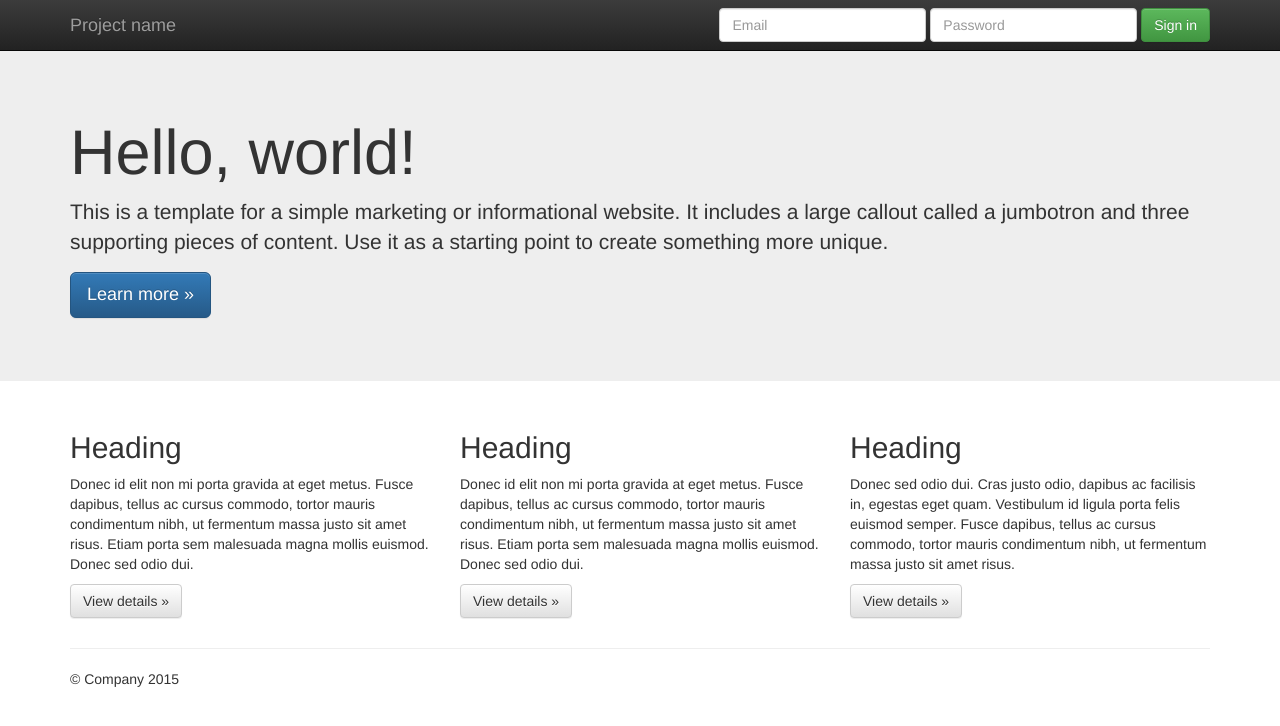
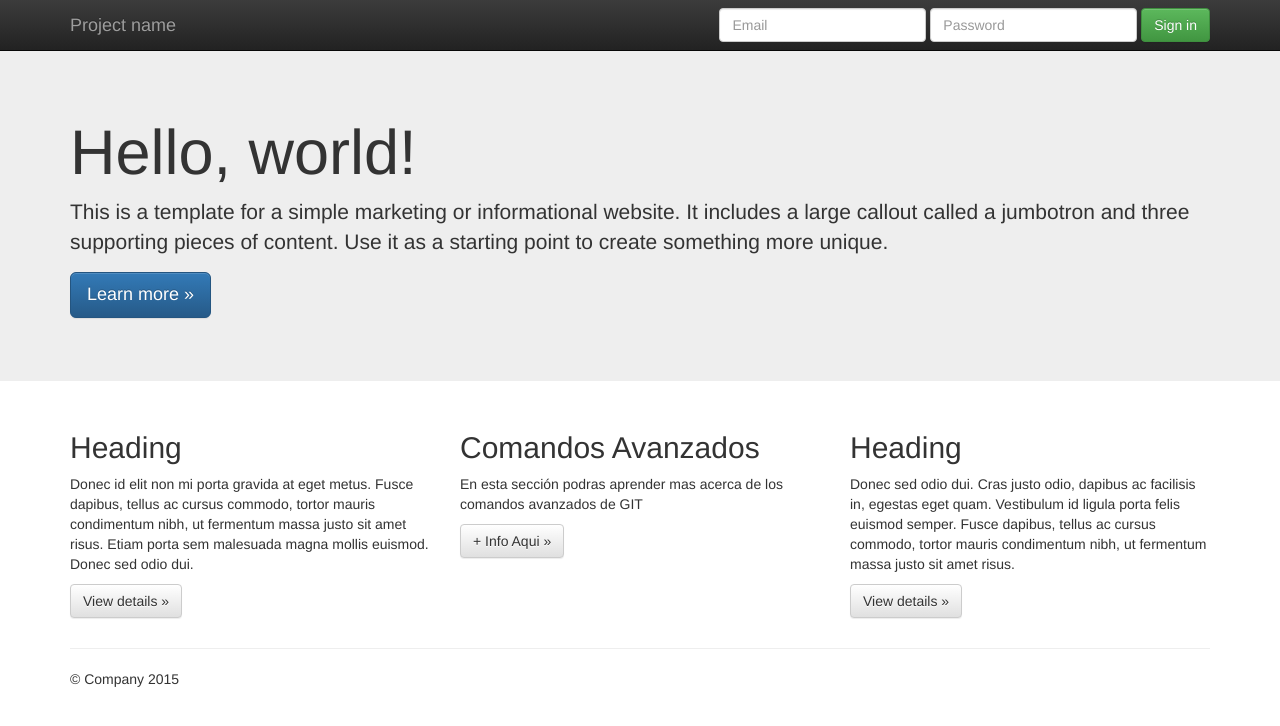
Before and after one commit to xumingo25/Prueba2GIT, a plain HTML site: page index.html in a window 1280 px wide. Drawn offline with nearby package versions, Linux system fonts and the light colour scheme.

Commit message:
Se actualiza template. Se agrega sección de comandos avanzados de GIT en Home del sitio

```diff
--- a/index.html
+++ b/index.html
@@ -70,9 +70,9 @@
           <p><a class="btn btn-default" href="#" role="button">View details &raquo;</a></p>
         </div>
         <div class="col-md-4">
-          <h2>Heading</h2>
-          <p>Donec id elit non mi porta gravida at eget metus. Fusce dapibus, tellus ac cursus commodo, tortor mauris condimentum nibh, ut fermentum massa justo sit amet risus. Etiam porta sem malesuada magna mollis euismod. Donec sed odio dui. </p>
-          <p><a class="btn btn-default" href="#" role="button">View details &raquo;</a></p>
+          <h2>Comandos Avanzados</h2>
+          <p>En esta sección podras aprender mas acerca de los comandos avanzados de GIT </p>
+          <p><a class="btn btn-default" href="#" role="button">+ Info Aqui &raquo;</a></p>
        </div>
         <div class="col-md-4">
           <h2>Heading</h2>
```
